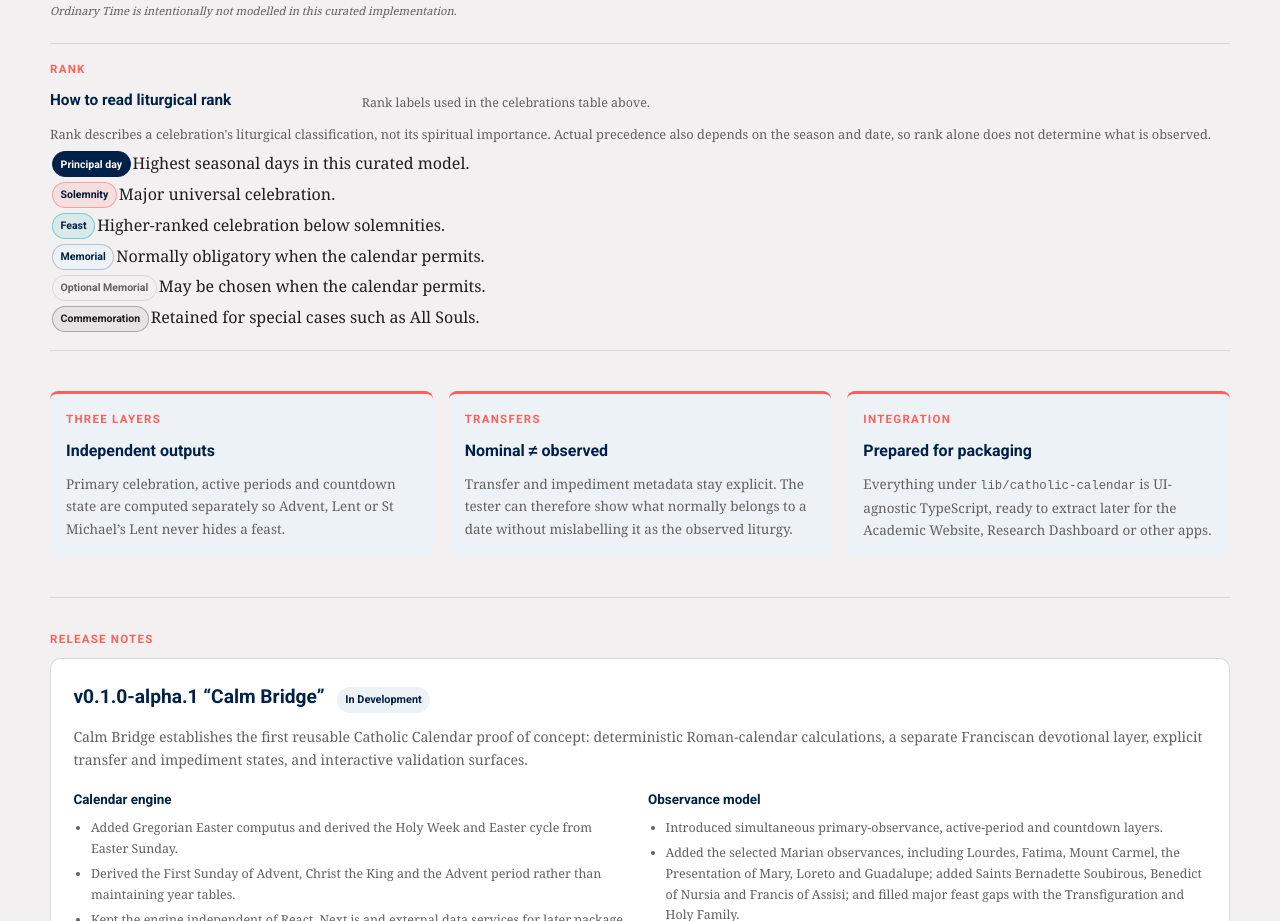
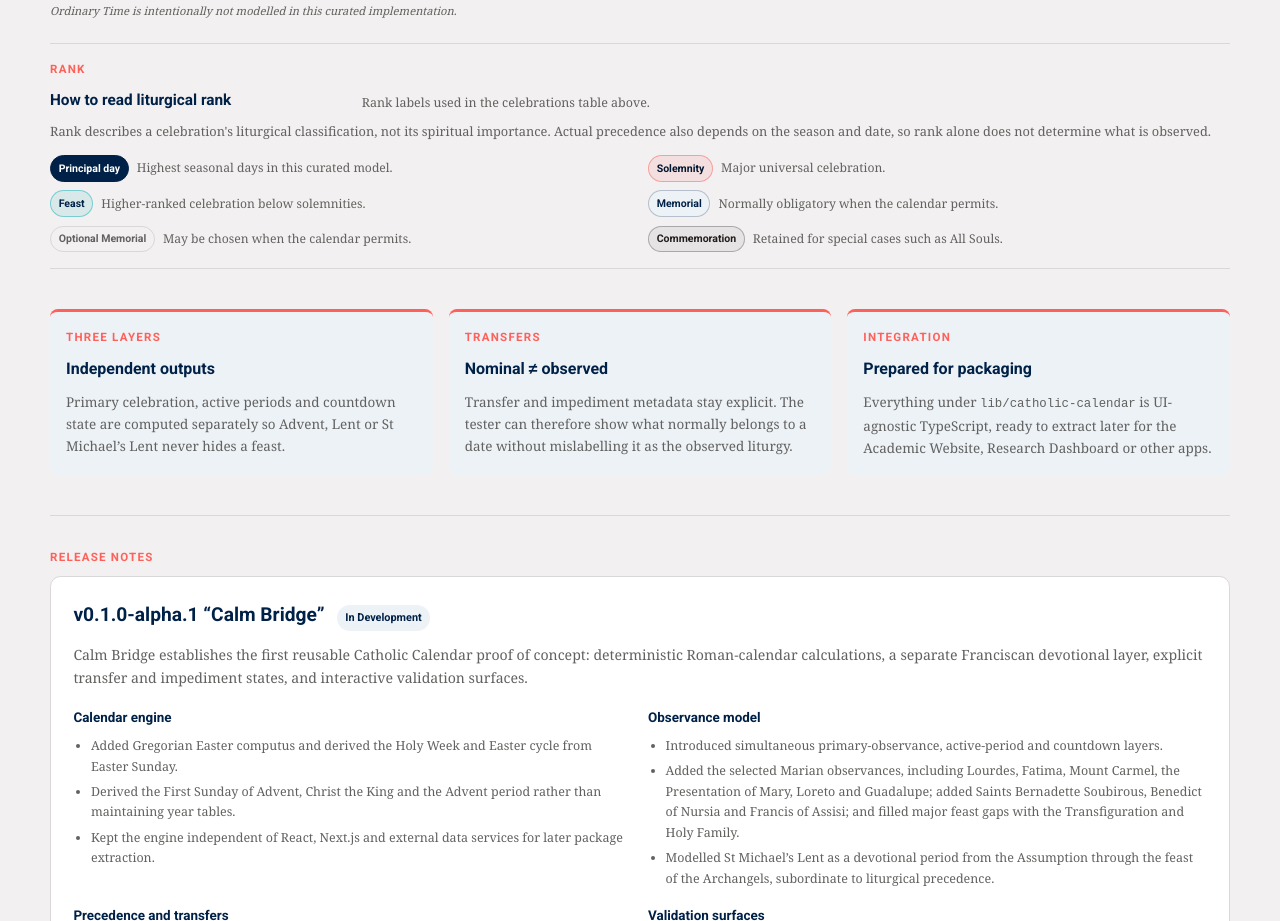
Before and after one commit to bgonzalezbustamante/catholic-calendar, a Next.js app: page / in a window 1280 px wide. Shown: the part 4680-5601 px from the top of the page. Built offline with nearby package versions, Linux system fonts and the light colour scheme.

Commit message:
style: separate rank pill legend items

```diff
--- a/app/globals.css
+++ b/app/globals.css
@@ -803,15 +803,29 @@ tbody tr:last-child td {
 }
 
 .rank-guide-copy {
-  margin: 0;
+  margin: 0 0 0.8rem;
   color: var(--ash);
   font-size: 0.8rem;
-  line-height: 2.15;
 }
 
-.rank-guide .rank-pill {
-  margin: 0.14rem 0.12rem;
-  vertical-align: middle;
+.rank-guide-items {
+  display: grid;
+  grid-template-columns: repeat(2, minmax(0, 1fr));
+  gap: 0.55rem 1rem;
+}
+
+.rank-guide-item {
+  min-width: 0;
+  display: flex;
+  flex-wrap: wrap;
+  align-items: center;
+  gap: 0.38rem 0.5rem;
+  color: var(--ash);
+  font-size: 0.76rem;
+}
+
+.rank-guide-item .rank-pill {
+  flex: 0 0 auto;
   white-space: nowrap;
 }
 
@@ -1027,7 +1041,8 @@ tbody tr:last-child td {
     flex-basis: 18px;
   }
 
-  .year-subsection-heading {
+  .year-subsection-heading,
+  .rank-guide-items {
     grid-template-columns: 1fr;
   }
 
```
